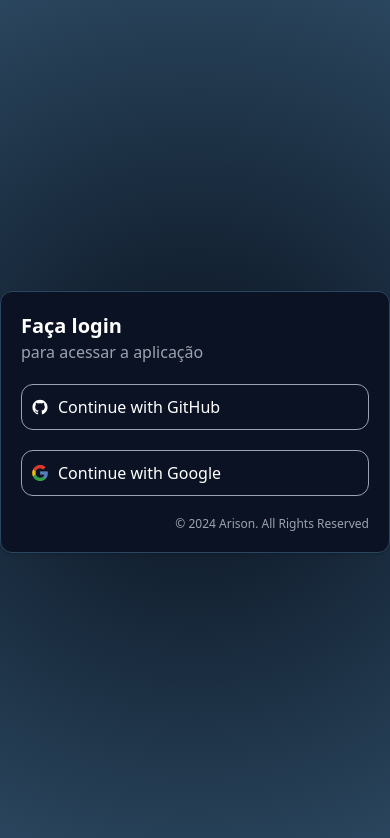
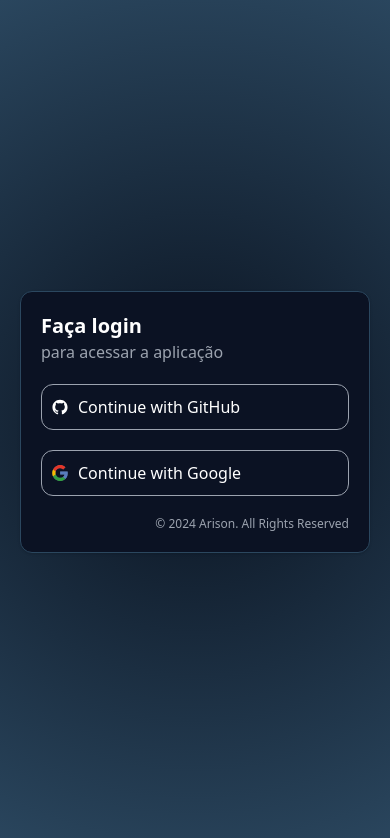
Before and after one commit to arisonfirmino/smart-finance-calculator, a Next.js app: page /signin in a window 390 px wide. Shown: the top 838 px of the page. Built offline with nearby package versions, Linux system fonts and the light colour scheme; no server answers.

Commit message:
feat: add custom radial gradient and background settings in tailwind

```diff
--- a/app/(signin)/signin/page.tsx
+++ b/app/(signin)/signin/page.tsx
@@ -4,7 +4,7 @@ import SignInGoogle from "@/app/(signin)/components/signin-google";
 
 const SignIn = () => {
   return (
-    <main className="flex min-h-screen w-full items-center justify-center">
+    <main className="flex min-h-screen w-full items-center justify-center px-5 md:px-0">
       <Card className="w-full max-w-lg space-y-5 p-5">
         <div className="w-full">
           <h2 className="text-xl font-bold">Faça login</h2>
--- a/app/globals.css
+++ b/app/globals.css
@@ -1,13 +1,6 @@
 @tailwind base;
 @tailwind components;
 @tailwind utilities;
-
-body {
-  background: radial-gradient(circle, #09111e 0%, #2a465e 100%);
-  color: #ffffff;
-  width: 100%;
-  min-height: 100vh;
-}
 
 @layer base {
   :root {
--- a/app/layout.tsx
+++ b/app/layout.tsx
@@ -27,7 +27,7 @@ export default function RootLayout({
   return (
     <html lang="pt-br">
       <body
-        className={`${geistSans.variable} ${geistMono.variable} antialiased`}
+        className={`${geistSans.variable} ${geistMono.variable} bg-custom-gradient text-white antialiased`}
       >
         <AuthProvider>{children}</AuthProvider>
       </body>
--- a/tailwind.config.ts
+++ b/tailwind.config.ts
@@ -10,53 +10,56 @@ const config: Config = {
   theme: {
     extend: {
       colors: {
-  			background: 'hsl(var(--background))',
-  			foreground: 'hsl(var(--foreground))',
+        background: "hsl(var(--background))",
+        foreground: "hsl(var(--foreground))",
         card: {
-  				DEFAULT: 'hsl(var(--card))',
-  				foreground: 'hsl(var(--card-foreground))'
+          DEFAULT: "hsl(var(--card))",
+          foreground: "hsl(var(--card-foreground))",
         },
         popover: {
-  				DEFAULT: 'hsl(var(--popover))',
-  				foreground: 'hsl(var(--popover-foreground))'
+          DEFAULT: "hsl(var(--popover))",
+          foreground: "hsl(var(--popover-foreground))",
         },
         primary: {
-  				DEFAULT: 'hsl(var(--primary))',
-  				foreground: 'hsl(var(--primary-foreground))'
+          DEFAULT: "hsl(var(--primary))",
+          foreground: "hsl(var(--primary-foreground))",
         },
         secondary: {
-  				DEFAULT: 'hsl(var(--secondary))',
-  				foreground: 'hsl(var(--secondary-foreground))'
+          DEFAULT: "hsl(var(--secondary))",
+          foreground: "hsl(var(--secondary-foreground))",
         },
         muted: {
-  				DEFAULT: 'hsl(var(--muted))',
-  				foreground: 'hsl(var(--muted-foreground))'
+          DEFAULT: "hsl(var(--muted))",
+          foreground: "hsl(var(--muted-foreground))",
         },
         accent: {
-  				DEFAULT: 'hsl(var(--accent))',
-  				foreground: 'hsl(var(--accent-foreground))'
+          DEFAULT: "hsl(var(--accent))",
+          foreground: "hsl(var(--accent-foreground))",
         },
         destructive: {
-  				DEFAULT: 'hsl(var(--destructive))',
-  				foreground: 'hsl(var(--destructive-foreground))'
+          DEFAULT: "hsl(var(--destructive))",
+          foreground: "hsl(var(--destructive-foreground))",
         },
-  			border: 'hsl(var(--border))',
-  			input: 'hsl(var(--input))',
-  			ring: 'hsl(var(--ring))',
+        border: "hsl(var(--border))",
+        input: "hsl(var(--input))",
+        ring: "hsl(var(--ring))",
         chart: {
-  				'1': 'hsl(var(--chart-1))',
-  				'2': 'hsl(var(--chart-2))',
-  				'3': 'hsl(var(--chart-3))',
-  				'4': 'hsl(var(--chart-4))',
-  				'5': 'hsl(var(--chart-5))'
-  			}
+          "1": "hsl(var(--chart-1))",
+          "2": "hsl(var(--chart-2))",
+          "3": "hsl(var(--chart-3))",
+          "4": "hsl(var(--chart-4))",
+          "5": "hsl(var(--chart-5))",
+        },
+      },
+      backgroundImage: {
+        "custom-gradient": "radial-gradient(circle, #09111e 0%, #2a465e 100%)",
       },
       borderRadius: {
-  			lg: 'var(--radius)',
-  			md: 'calc(var(--radius) - 2px)',
-  			sm: 'calc(var(--radius) - 4px)'
-  		}
-  	}
+        lg: "var(--radius)",
+        md: "calc(var(--radius) - 2px)",
+        sm: "calc(var(--radius) - 4px)",
+      },
+    },
   },
   plugins: [require("tailwindcss-animate")],
 };
```
Lines whose indentation alone changed are shown as unchanged.
